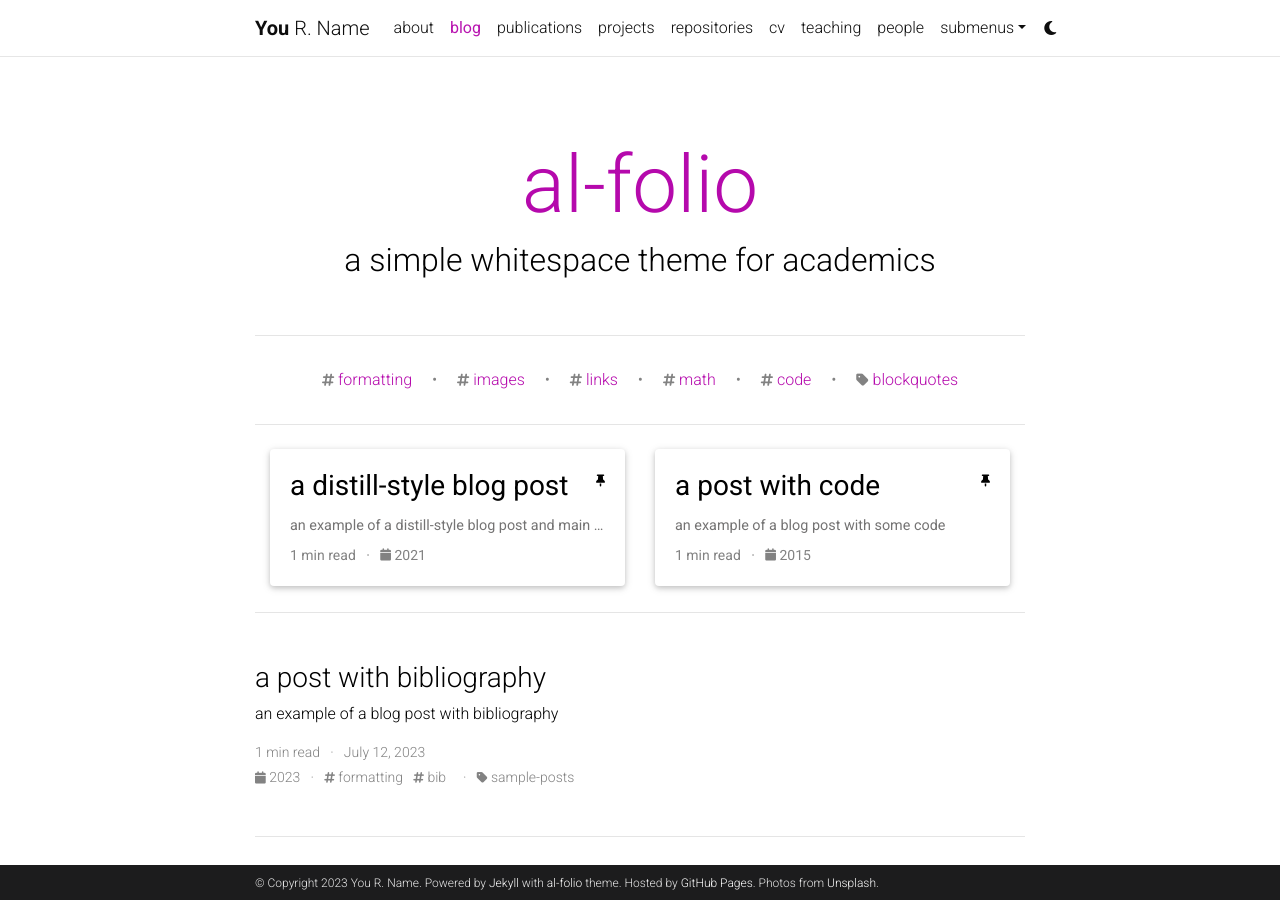
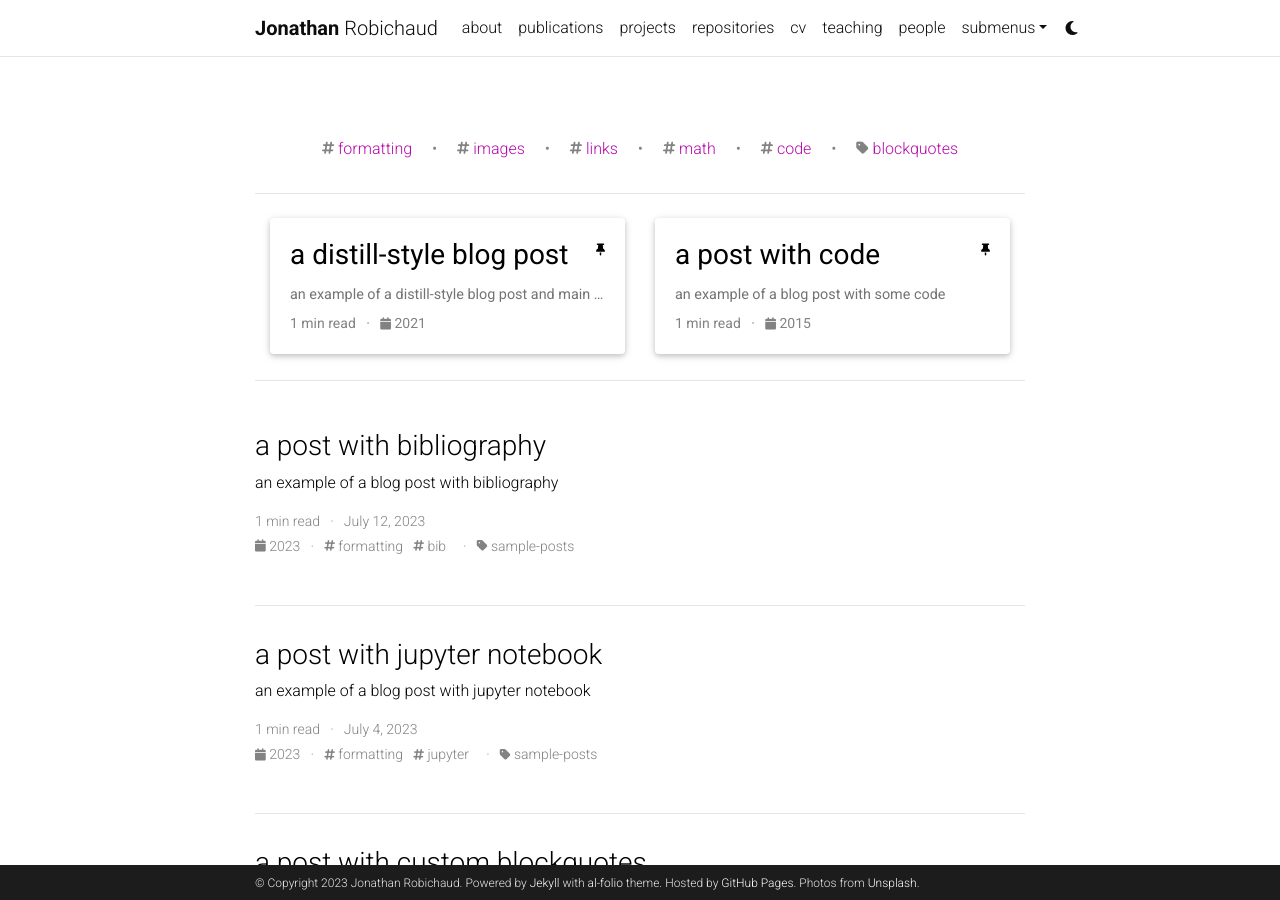
Before and after one commit to jonathanrobichaud4/jonathanrobichaud4.github.io, a Jekyll site: the page built from blog/index.html, in a window 1280 px wide and 900 px high. Built offline with Jekyll 4.4.1, drawn with Linux system fonts in a browser that asks for light colours; the list of posts is cut into pages by our own code; comment, search, counter and statistics services are not loaded; a style sheet for code colours, icons or effects is not loaded.

Commit message:
Update _config.yml

```diff
--- a/_config.yml
+++ b/_config.yml
@@ -3,10 +3,10 @@
 # -----------------------------------------------------------------------------
 
 title: blank # the website title (if blank, full name will be used instead)
-first_name: You
-middle_name: R.
-last_name: Name
-email: you@example.com
+first_name: Jonathan
+middle_name:
+last_name: Robichaud
+email: me@jonathanrobichaud.ca
 description: > # the ">" symbol means to ignore newlines until "footer_text:"
   A simple, whitespace theme for academics. Based on [*folio](https://github.com/bogoli/-folio) design.
 footer_text: >
@@ -120,10 +120,10 @@
 # Blog
 # -----------------------------------------------------------------------------
 
-blog_name: al-folio # blog_name will be displayed in your blog page
-blog_nav_title: blog # your blog must have a title for it to be displayed in the nav bar
-blog_description: a simple whitespace theme for academics
-permalink: /blog/:year/:title/
+blog_name: #al-folio # blog_name will be displayed in your blog page
+blog_nav_title: #blog # your blog must have a title for it to be displayed in the nav bar
+blog_description: #a simple whitespace theme for academics
+permalink: #/blog/:year/:title/
 
 # Pagination
 pagination:
```
